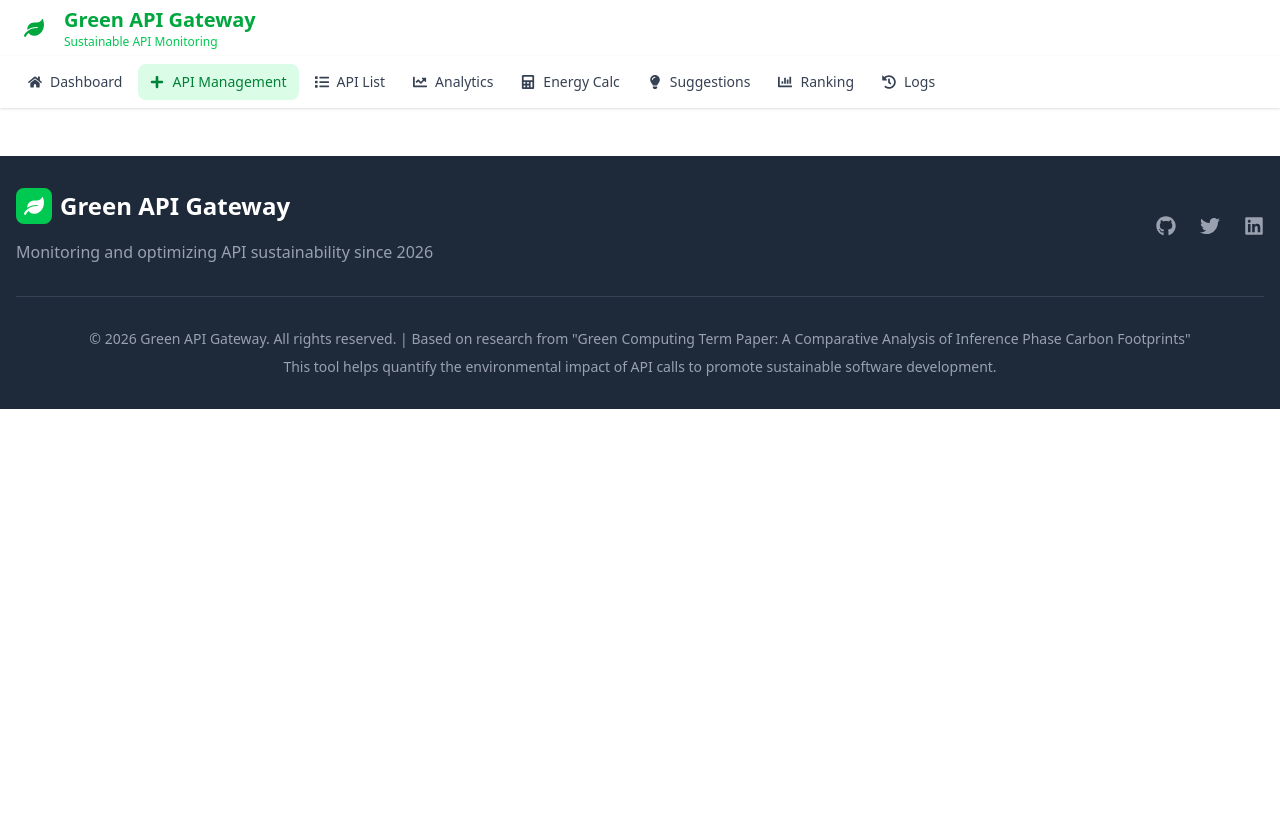
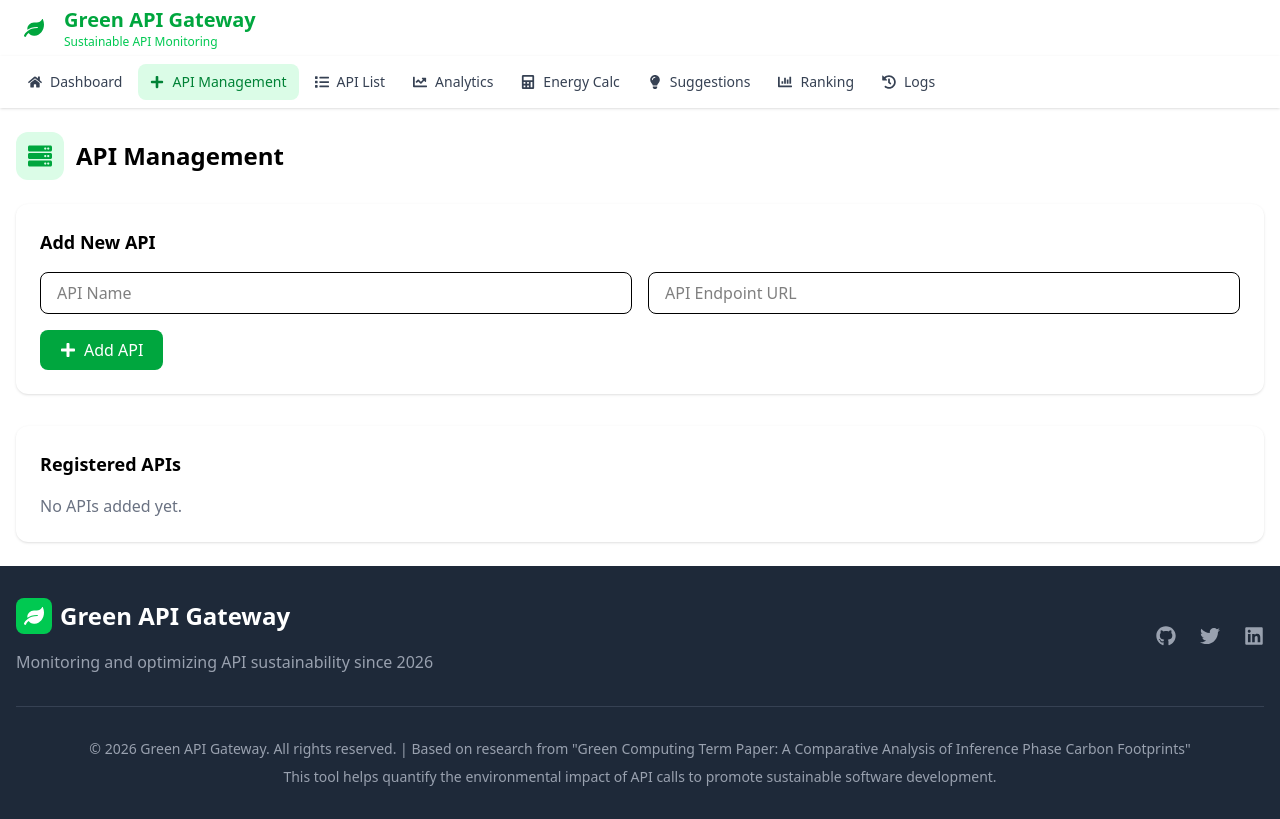
Before and after one commit to palash1212/Green-Api-Gateway, a React (Vite) app: page /api-management in a window 1280 px wide. Built offline with nearby package versions, Linux system fonts and the light colour scheme.

Commit message:
api management added

```diff
--- a/src/App.jsx
+++ b/src/App.jsx
@@ -1,24 +1,26 @@
-// App.jsx
-import { Routes, Route, BrowserRouter } from "react-router-dom";
+import { Routes, Route } from "react-router-dom";
 import TopBar from "./nav/Topbar";
 import Navbar from "./nav/Navbar";
 import Dashboard from "./pages/Dashboard";
 import Calculator from "./pages/Calculator";
 import Footer from "./footer/Footer";
+import ApiManagement from "./pages/ApiManagement";
 
 export default function App() {
   return (
     <>
-      <BrowserRouter>
       <TopBar />
       <Navbar />
+
+      {/* KEEP same wrapper & spacing */}
       <main className="max-w-7xl mx-auto py-6 px-4">
         <Routes>
           <Route path="/" element={<Dashboard />} />
           <Route path="/energy-calculation" element={<Calculator />} />
+          <Route path="/api-management" element={<ApiManagement />} />
         </Routes>
       </main>
-      </BrowserRouter>
+
       <Footer />
     </>
   );
--- /dev/null
+++ b/src/pages/ApiManagement.jsx
@@ -0,0 +1,122 @@
+import { useState } from "react";
+import { FaPlus, FaTrash, FaServer } from "react-icons/fa";
+
+export default function ApiManagement() {
+  const [apis, setApis] = useState([]);
+  const [apiName, setApiName] = useState("");
+  const [apiUrl, setApiUrl] = useState("");
+
+  // Add API
+  const handleAddApi = (e) => {
+    e.preventDefault();
+
+    if (!apiName || !apiUrl) return;
+
+    const newApi = {
+      id: Date.now(),
+      name: apiName,
+      url: apiUrl,
+      status: "Active",
+    };
+
+    setApis([...apis, newApi]);
+    setApiName("");
+    setApiUrl("");
+  };
+
+  // Remove API
+  const handleRemoveApi = (id) => {
+    setApis(apis.filter((api) => api.id !== id));
+  };
+
+  return (
+    <div>
+      {/* Page Title */}
+      <h2 className="text-2xl font-bold flex items-center mb-6">
+        <span className="bg-green-100 p-3 rounded-xl mr-3">
+          <FaServer className="text-green-600" />
+        </span>
+        API Management
+      </h2>
+
+      {/* Add API Form */}
+      <form
+        onSubmit={handleAddApi}
+        className="bg-white shadow rounded-xl p-6 mb-8"
+      >
+        <h3 className="text-lg font-semibold mb-4">Add New API</h3>
+
+        <div className="grid md:grid-cols-2 gap-4">
+          <input
+            type="text"
+            placeholder="API Name"
+            value={apiName}
+            onChange={(e) => setApiName(e.target.value)}
+            className="border rounded-lg px-4 py-2 focus:outline-none focus:ring-2 focus:ring-green-500"
+          />
+
+          <input
+            type="url"
+            placeholder="API Endpoint URL"
+            value={apiUrl}
+            onChange={(e) => setApiUrl(e.target.value)}
+            className="border rounded-lg px-4 py-2 focus:outline-none focus:ring-2 focus:ring-green-500"
+          />
+        </div>
+
+        <button
+          type="submit"
+          className="mt-4 flex items-center gap-2 bg-green-600 hover:bg-green-700 text-white px-5 py-2 rounded-lg"
+        >
+          <FaPlus />
+          Add API
+        </button>
+      </form>
+
+      {/* API List */}
+      <div className="bg-white shadow rounded-xl p-6">
+        <h3 className="text-lg font-semibold mb-4">Registered APIs</h3>
+
+        {apis.length === 0 ? (
+          <p className="text-gray-500">No APIs added yet.</p>
+        ) : (
+          <div className="overflow-x-auto">
+            <table className="w-full border-collapse">
+              <thead>
+                <tr className="border-b">
+                  <th className="text-left py-3 px-2">Name</th>
+                  <th className="text-left py-3 px-2">Endpoint</th>
+                  <th className="text-left py-3 px-2">Status</th>
+                  <th className="text-right py-3 px-2">Action</th>
+                </tr>
+              </thead>
+              <tbody>
+                {apis.map((api) => (
+                  <tr key={api.id} className="border-b last:border-none">
+                    <td className="py-3 px-2">{api.name}</td>
+                    <td className="py-3 px-2 text-blue-600 break-all">
+                      {api.url}
+                    </td>
+                    <td className="py-3 px-2">
+                      <span className="bg-green-100 text-green-700 px-3 py-1 rounded-full text-sm">
+                        {api.status}
+                      </span>
+                    </td>
+                    <td className="py-3 px-2 text-right">
+                      <button
+                        onClick={() => handleRemoveApi(api.id)}
+                        className="text-red-600 hover:text-red-800"
+                      >
+                        <FaTrash />
+                      </button>
+                    </td>
+                  </tr>
+                ))}
+              </tbody>
+            </table>
+          </div>
+        )}
+      </div>
+    </div>
+  );
+}
```
Also changed, not shown: src/main.jsx (+4 -5 lines). Lines whose indentation alone changed are shown as unchanged.
